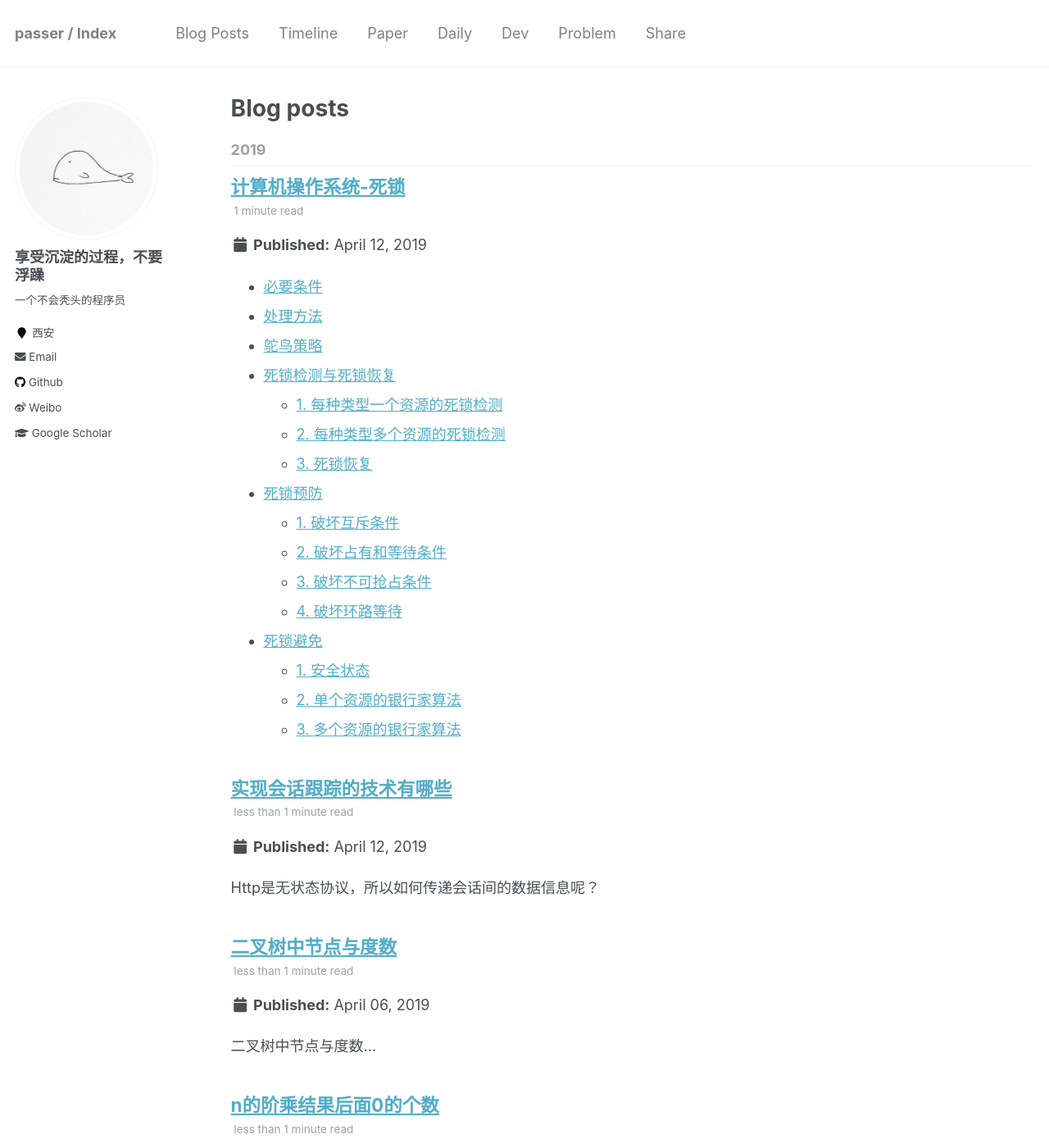
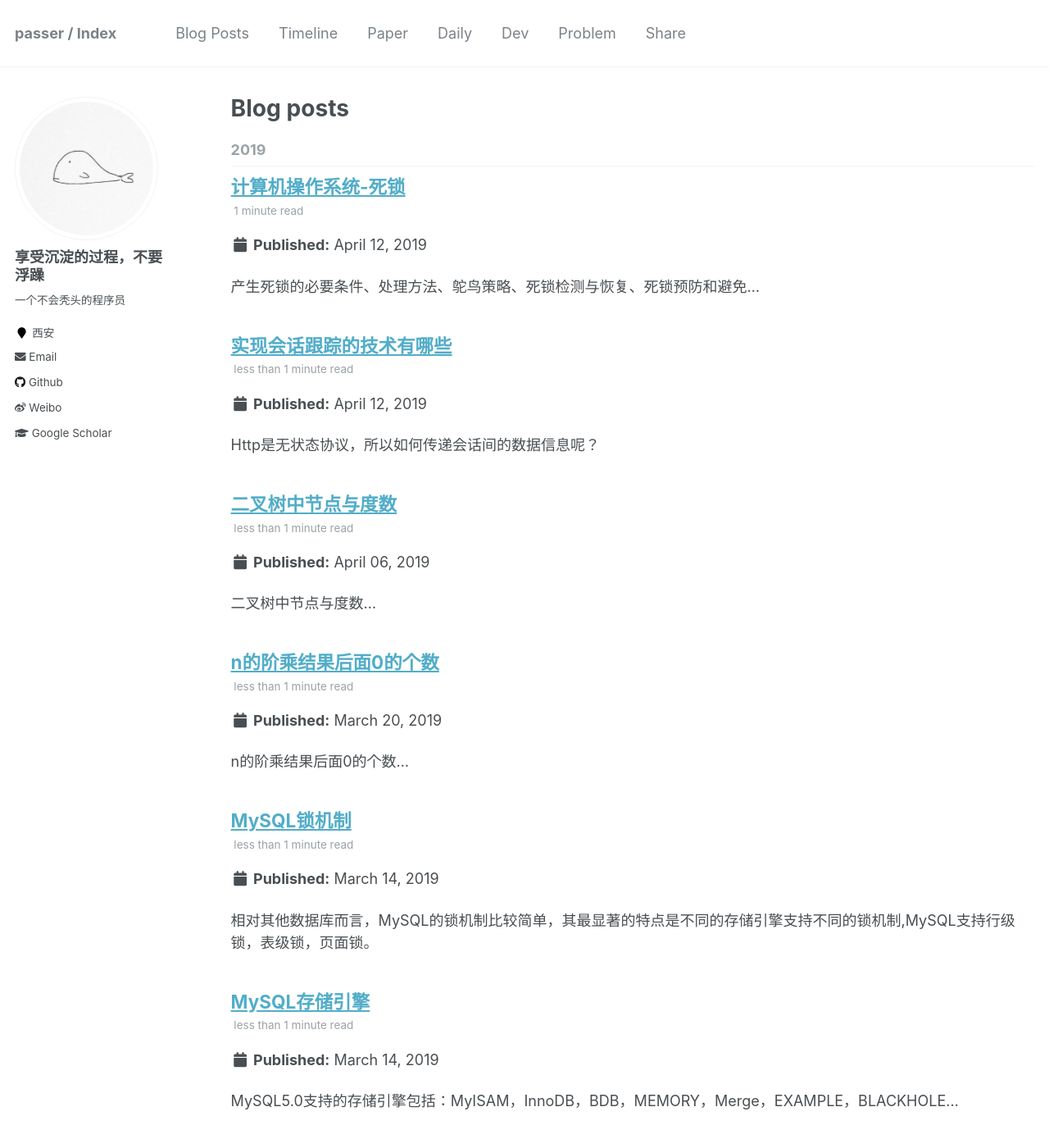
Before and after one commit to icankeep/icankeep.github.io, a Jekyll site: the page built from _pages/year-archive.html, in a window 1280 px wide and 1400 px high. Shown: the whole window at 82% size. Built offline with Jekyll 4.4.1, drawn with Linux system fonts in a browser that asks for light colours; part of the change alters nothing that is shown.

Commit message:
modify blog of deadlock

```diff
--- a/_posts/2019-04-13-计算机操作系统-死锁.md
+++ b/_posts/2019-04-13-计算机操作系统-死锁.md
@@ -6,6 +6,8 @@ tags:
   - 操作系统
   - 死锁
 ---
+
+产生死锁的必要条件、处理方法、鸵鸟策略、死锁检测与恢复、死锁预防和避免...
 
 <!-- GFM-TOC -->
 * [必要条件](#必要条件)
```
